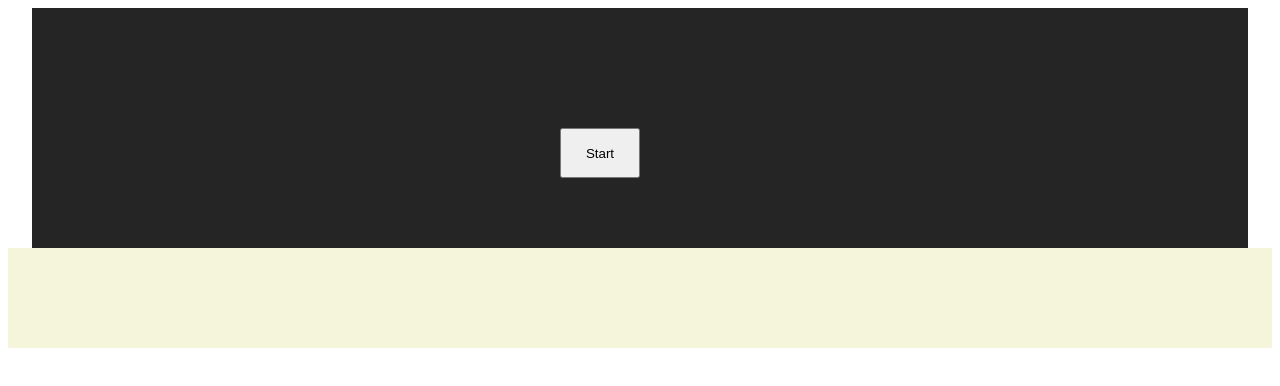
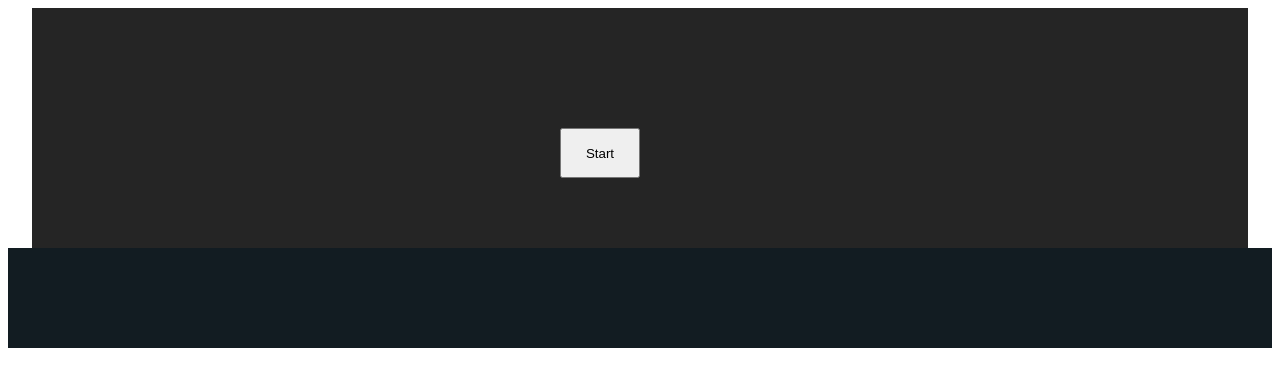
Before and after one commit to biztv/Sports, a plain HTML site: page index.html in a window 1280 px wide. Drawn offline with Linux system fonts and the light colour scheme.

Commit message:
Update style.css

```diff
--- a/style.css
+++ b/style.css
@@ -15,7 +15,9 @@ button{
 }
 
 #root{
-    background-color: beige;
+    background-color: #121c22;
+    color:#fff;
     height: 100px;
     width: auto;
+    font-weight: 900;
 }
```
